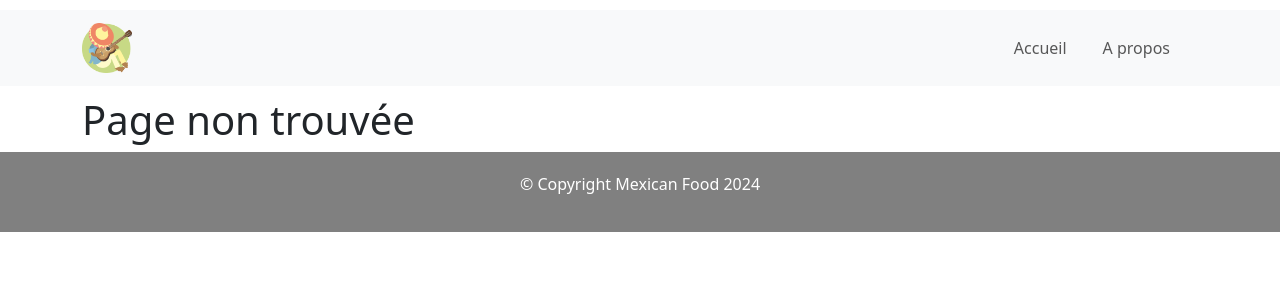
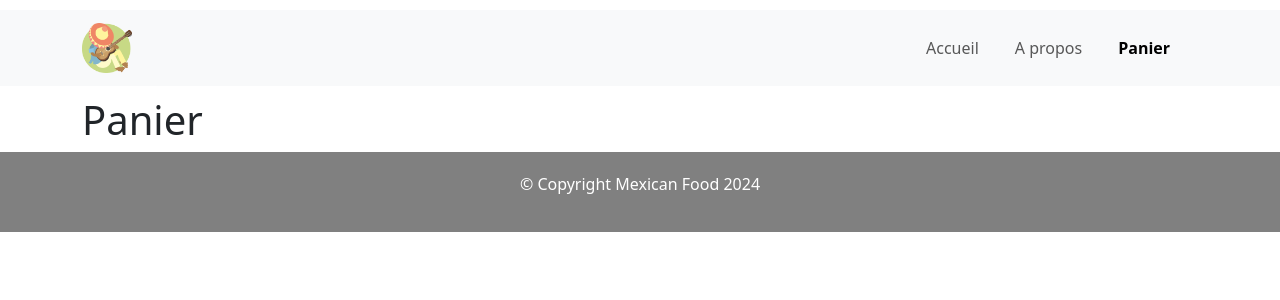
Before and after one commit to AlexisTISSIER/my-app, a React (Create React App) app: page /cart in a window 1280 px wide. Shown: the top 300 px of the page. Built offline with nearby package versions, Linux system fonts and the light colour scheme.

Commit message:
mise en place de add to cart

```diff
--- a/src/App.js
+++ b/src/App.js
@@ -1,19 +1,25 @@
-import React from 'react';
+import React, { useState } from 'react';
 import { Route, Routes } from 'react-router-dom';
 import Home from './pages/Home';
 import Dishdetails from './pages/Dishdetails';
 import NotFound from './pages/NotFound';
 import About from './pages/About';
 import Layout from './components/Layout';
+import Cart from './pages/Cart';
 
 function App() {
+  const [cart, setCart] = useState([]);
+  const addToCart = (dish) => {
+    setCart([...cart, dish]);
+  };
   return (
       <div className="App">
         <Routes>
-          <Route element={<Layout/>}>
+          <Route element={<Layout cart={cart}/>}>
             <Route path="/" element={<Home />} />
-            <Route path="/plat/:slug" element={<Dishdetails />} />
+            <Route path="/plat/:slug" element={<Dishdetails addToCart={addToCart} />} />
             <Route path="/about" element={<About />} />
+            <Route path="/cart" element={<Cart />} />
             <Route path="*" element={<NotFound />} />
           </Route>
         </Routes>
--- a/src/components/Header.jsx
+++ b/src/components/Header.jsx
@@ -26,6 +26,9 @@ function Header() {
               <Nav.Item>
                 <NavLink className="nav-link" to="/about">A propos</NavLink>
               </Nav.Item>
+              <Nav.Item>
+                <NavLink className="nav-link" to="/cart">Panier</NavLink>
+              </Nav.Item>
             </Nav>
           </Navbar.Collapse>
         </Container>
--- /dev/null
+++ b/src/pages/Cart.jsx
@@ -0,0 +1,13 @@
+
+import React from 'react';
+import { Container, } from 'react-bootstrap';
+
+const Cart = () => {
+  return (
+    <Container>
+      <h1>Panier</h1>
+    </Container>
+  );
+}
+
+export default Cart;
--- a/src/pages/Dishdetails.jsx
+++ b/src/pages/Dishdetails.jsx
@@ -1,14 +1,17 @@
 import React, { useEffect, useState } from 'react';
 import { useParams } from 'react-router-dom';
-import { Container, Row } from 'react-bootstrap';
+import { Container, Row, Button } from 'react-bootstrap';
 import dishesData from '../datas/dishes.json';
 import NotFound from './NotFound';
 import '../assets/styles/Card.css';
 
 
-const Dishdetails = () => {
+const Dishdetails = ({ addToCart }) => {
   const { slug } = useParams();
   const [dish, setDish] = useState(null);
+  const handleAddToCart = () => {
+    addToCart(dish);
+  };
 
   useEffect(() => {
     const selectedDish = dishesData.find(dish => dish.slug === slug);
@@ -26,6 +29,7 @@ const Dishdetails = () => {
             <h1>{dish.name}</h1>
             <p>Prix: {dish.price}€</p>
             <p>{dish.description}</p>
+            <Button onClick={handleAddToCart}>Ajouter au panier</Button>
           </div>
           <div>
             <img src={dish.img} alt={dish.name} />
--- a/src/pages/Home.jsx
+++ b/src/pages/Home.jsx
@@ -3,7 +3,7 @@ import { Container, Row, Col, Button } from 'react-bootstrap';
 import Card from '../components/Card';
 import dishesData from '../datas/dishes.json';
 
-const Home = () => {
+const Home = ({ addToCart }) => {
   const [showNewOnly, setShowNewOnly] = useState(false);
   const [dishes, setDishes] = useState([]);
 
@@ -15,6 +15,8 @@ const Home = () => {
   const handleShowNewOnly = () => {
     setShowNewOnly(!showNewOnly);
   };
+
+
 
   return (
     <div>
```
